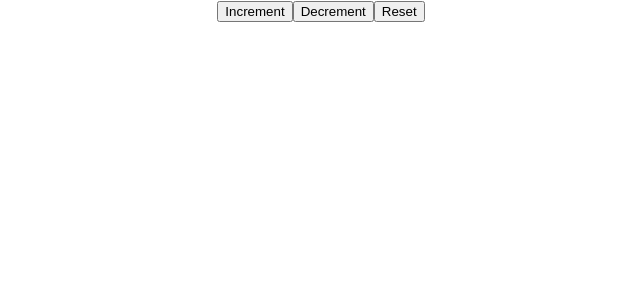
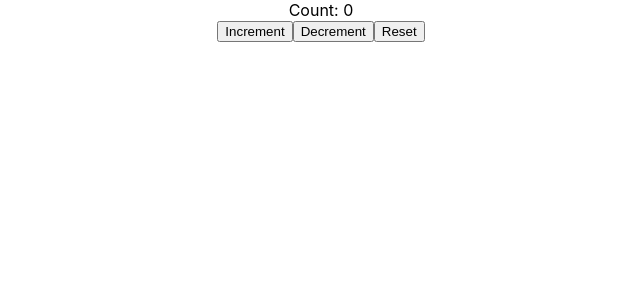
Before and after one commit to sevrinn/form-validator, a React (Create React App) app: page / in a window 1280 px wide. Shown: the top 300 px of the page, without its empty margins (319-959 px from the left). Built offline with nearby package versions, Linux system fonts and the light colour scheme.

Commit message:
added div to display the count

```diff
--- a/src/components/CounterOne.js
+++ b/src/components/CounterOne.js
@@ -19,11 +19,14 @@ const reducer = (state, action) => {
 }
 
 function CounterOne() {
-  //useReducer returns a pair of values we can get ahold of using the array destructuring syntax
+  //useReducer returns a pair of values we can get ahold of using the array destructuring syntax, [currentState, dispatch]
+  //the currentState we've called count here
+  //the dispatch method allows us to execute code corresponding to a particular action defined in our reducer function.
   const[count, dispatch]=useReducer(reducer, initialState);
 
   return (
     <div className = "CounterOne">
+      <div>Count: {count}</div>
       <button>Increment</button>
       <button>Decrement</button>
       <button>Reset</button>
```
